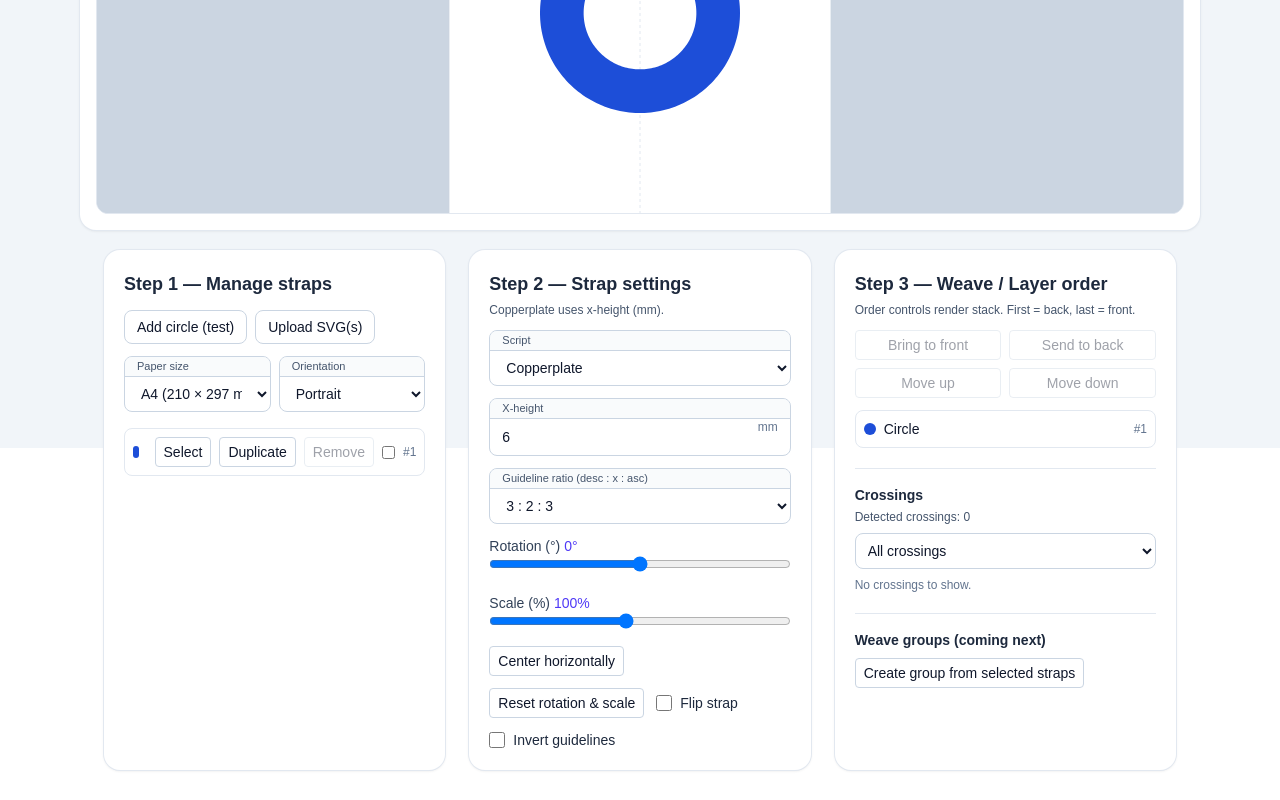
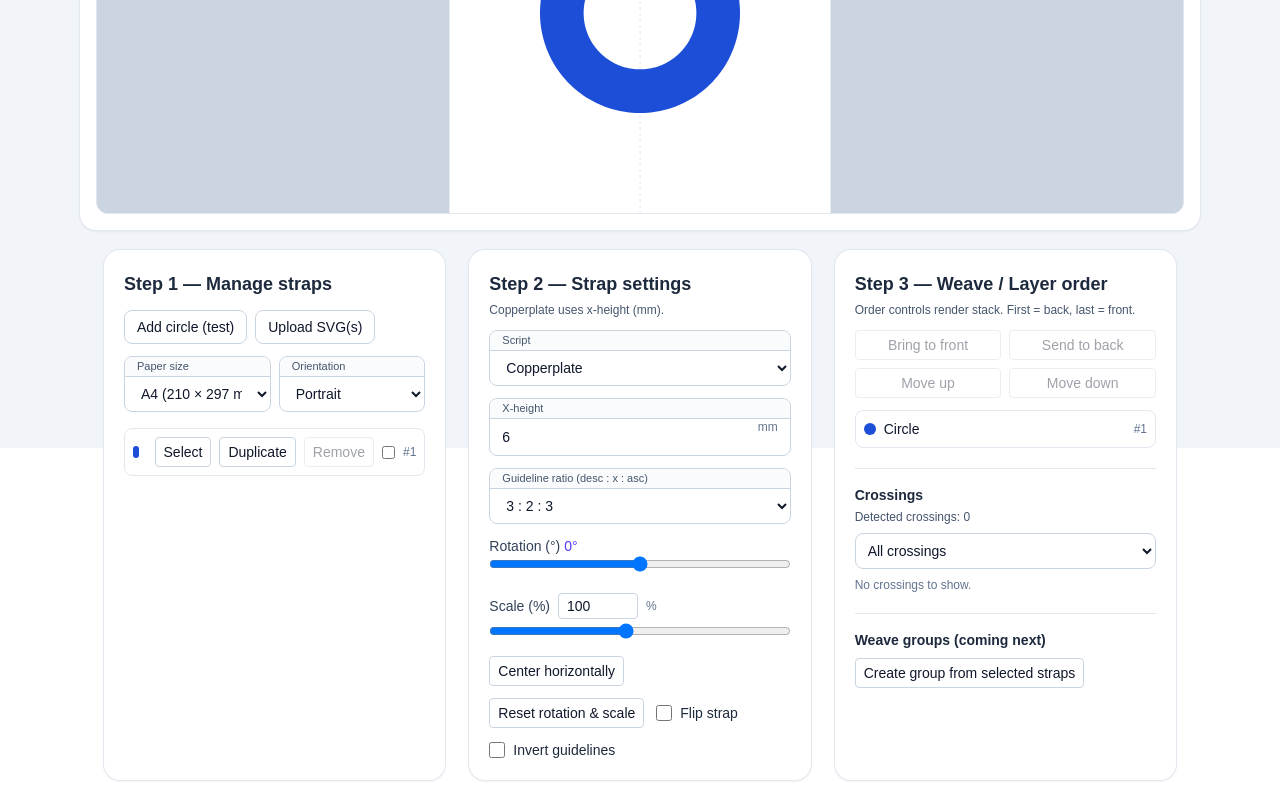
Before and after one commit to mashw/calligraphy-tools, a Next.js app: page /path-guides in a window 1280 px wide. Shown: the part 352-1152 px from the top of the page. Built offline with nearby package versions, Linux system fonts and the light colour scheme.

Commit message:
Improve Path Guides scale UX and fit margins

```diff
--- a/src/app/path-guides/page.tsx
+++ b/src/app/path-guides/page.tsx
@@ -67,6 +67,8 @@ const PALETTE = ['#1d4ed8', '#ea580c', '#16a34a', '#9333ea', '#0891b2', '#dc2626
 const INSET_CONTROL_BASE = 'w-full border-0 rounded-none px-3 py-2 text-sm bg-transparent focus:outline-none focus:ring-1 focus:ring-indigo-500 disabled:text-slate-400 disabled:cursor-not-allowed';
 const INSET_CONTROL_MM = `${INSET_CONTROL_BASE} pr-10`;
 const INSET_CONTROL_WIDE = `${INSET_CONTROL_BASE} pr-14`;
+const SCALE_MIN_PCT = 1;
+const SCALE_MAX_PCT = 220;
 
 const snapHalf = (v: number) => Math.round(v * 2) / 2;
 
@@ -149,7 +151,7 @@ const fitStrapToPage = ({
   const b = boundsOf(sampled);
   const availW = box.w - 2 * marginMM;
   const availH = box.h - 2 * marginMM;
-  const scalePct = Math.max(5, Math.min(400, Math.min(availW / Math.max(b.w, 1e-6), availH / Math.max(b.h, 1e-6)) * 100 * 0.9));
+  const scalePct = Math.max(5, Math.min(400, Math.min(availW / Math.max(b.w, 1e-6), availH / Math.max(b.h, 1e-6)) * 100 * 0.85));
   const offset = { x: centerX - localCenter.x, y: centerY - localCenter.y };
   return { scalePct, offset };
 };
@@ -341,6 +343,7 @@ export default function PathGuidesPage() {
   const [crossingOverrides, setCrossingOverrides] = useState<PairOverrides>({});
   const [showDebugPoints] = useState(false);
   const [dragSimplifyStrapId, setDragSimplifyStrapId] = useState<string | null>(null);
+  const [scaleInputText, setScaleInputText] = useState('');
 
   const [straps, setStraps] = useState<Strap[]>(() => ([applyScriptDefaults({
     id: uid('strap'),
@@ -687,13 +690,12 @@ const setCrossingOver = (crossing: Crossing, overId: string) => {
     ];
     const localOffset = pattern[i % pattern.length];
     const baseD = circlePathD(40);
-    const fit = fitStrapToPage({ d: baseD, box, centerX, centerY, marginMM: FIT_MARGIN_MM });
     const sampled = samplePathDToPolyline(baseD, 1.25);
     const localCenterPt = centroid(sampled);
     const offset = clampOffsetToPage({
       sampled,
       localCenter: localCenterPt,
-      strap: { scalePct: fit.scalePct, rotDeg: 0, flip: false, offset: { x: fit.offset.x + localOffset.x, y: fit.offset.y + localOffset.y } },
+      strap: { scalePct: 100, rotDeg: 0, flip: false, offset: { x: centerX + localOffset.x, y: centerY + localOffset.y } },
       box,
       marginMM: FIT_MARGIN_MM,
     });
@@ -709,7 +711,7 @@ const setCrossingOver = (crossing: Crossing, overId: string) => {
       xHeightMMText: '6',
       copperplateRatioPreset: '3:2:3',
       offset,
-      scalePct: fit.scalePct,
+      scalePct: 100,
       rotDeg: 0,
       flip: false,
       snapped: false,
@@ -1126,8 +1128,57 @@ const setCrossingOver = (crossing: Crossing, overId: string) => {
                   <input type="range" min={-180} max={180} step={1} value={activeStrap.rotDeg} onChange={(e) => updateStrap(activeStrap.id, { rotDeg: Number.parseInt(e.target.value, 10) || 0 })} className="w-full" />
                 </div>
                 <div>
-                  <label className="font-medium text-slate-700">Scale (%) <span className="text-indigo-600">{activeStrap.scalePct}%</span></label>
-                  <input type="range" min={1} max={220} step={1} value={activeStrap.scalePct} onChange={(e) => updateStrap(activeStrap.id, { scalePct: Math.max(1, Number.parseInt(e.target.value, 10) || 100) })} className="w-full" />
+                  <div className="mb-1 flex items-center gap-2">
+                    <label className="font-medium text-slate-700">Scale (%)</label>
+                    <input
+                      type="number"
+                      min={SCALE_MIN_PCT}
+                      max={SCALE_MAX_PCT}
+                      step={1}
+                      value={scaleInputText || String(Math.round(activeStrap.scalePct))}
+                      onChange={(e) => {
+                        const raw = e.target.value;
+                        setScaleInputText(raw);
+                        if (!raw.trim()) return;
+                        const parsed = Number.parseFloat(raw);
+                        if (!Number.isFinite(parsed)) return;
+                        const next = Math.max(SCALE_MIN_PCT, Math.min(SCALE_MAX_PCT, parsed));
+                        updateStrap(activeStrap.id, { scalePct: next });
+                      }}
+                      onBlur={(e) => {
+                        const raw = e.target.value.trim();
+                        if (!raw) {
+                          setScaleInputText('');
+                          return;
+                        }
+                        const parsed = Number.parseFloat(raw);
+                        if (!Number.isFinite(parsed)) {
+                          setScaleInputText('');
+                          return;
+                        }
+                        const next = Math.max(SCALE_MIN_PCT, Math.min(SCALE_MAX_PCT, parsed));
+                        updateStrap(activeStrap.id, { scalePct: next });
+                        setScaleInputText('');
+                      }}
+                      className="w-20 rounded border border-slate-300 px-2 py-0.5 text-sm"
+                    />
+                    <span className="text-xs text-slate-500">%</span>
+                  </div>
+                  <input
+                    type="range"
+                    min={SCALE_MIN_PCT}
+                    max={SCALE_MAX_PCT}
+                    step={1}
+                    value={activeStrap.scalePct}
+                    onChange={(e) => {
+                      const parsed = Number.parseFloat(e.target.value);
+                      const next = Number.isFinite(parsed)
+                        ? Math.max(SCALE_MIN_PCT, Math.min(SCALE_MAX_PCT, parsed))
+                        : 100;
+                      updateStrap(activeStrap.id, { scalePct: next });
+                    }}
+                    className="w-full"
+                  />
                 </div>
               </div>
               <div className="flex flex-wrap items-center gap-3">
```
